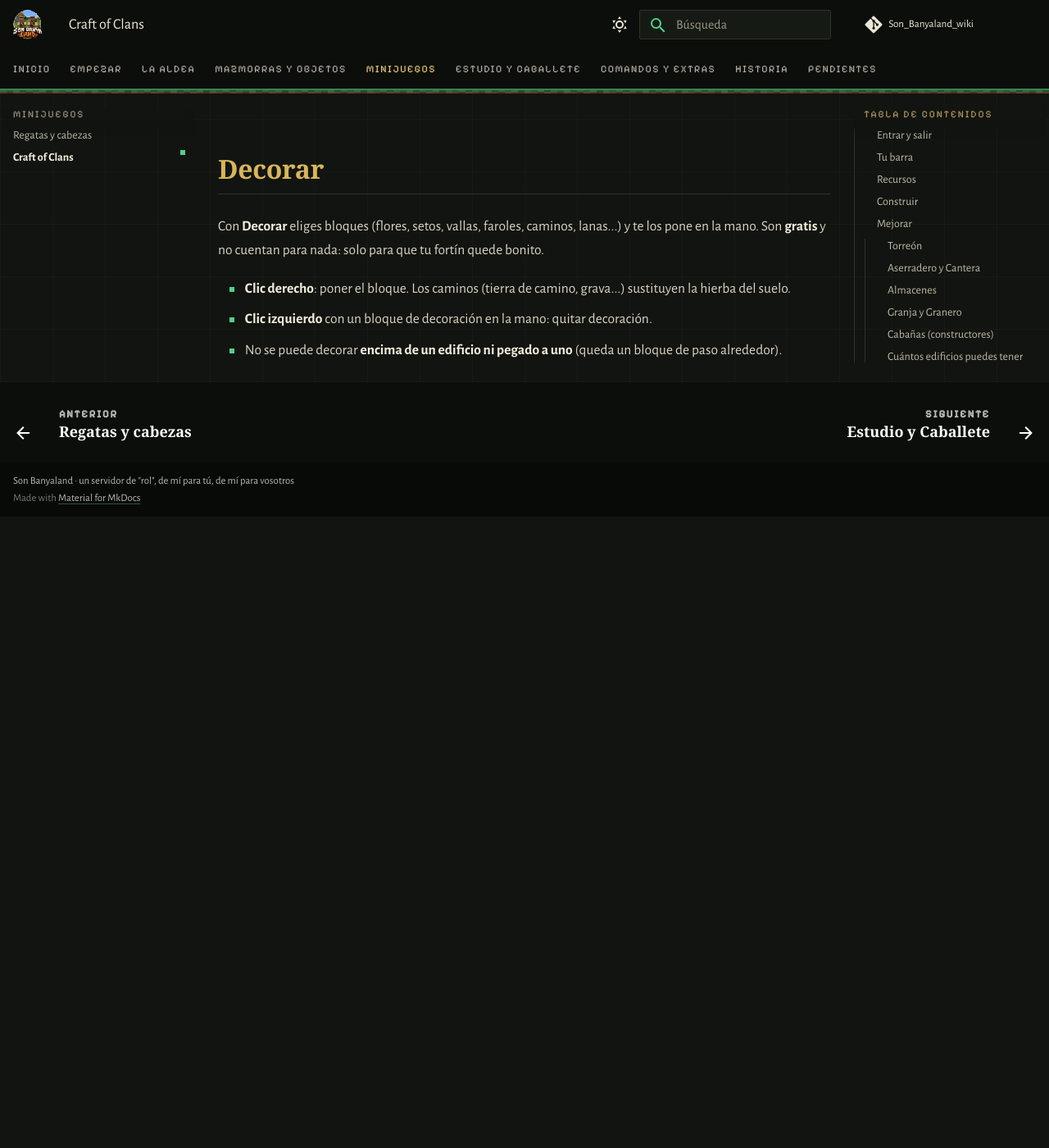
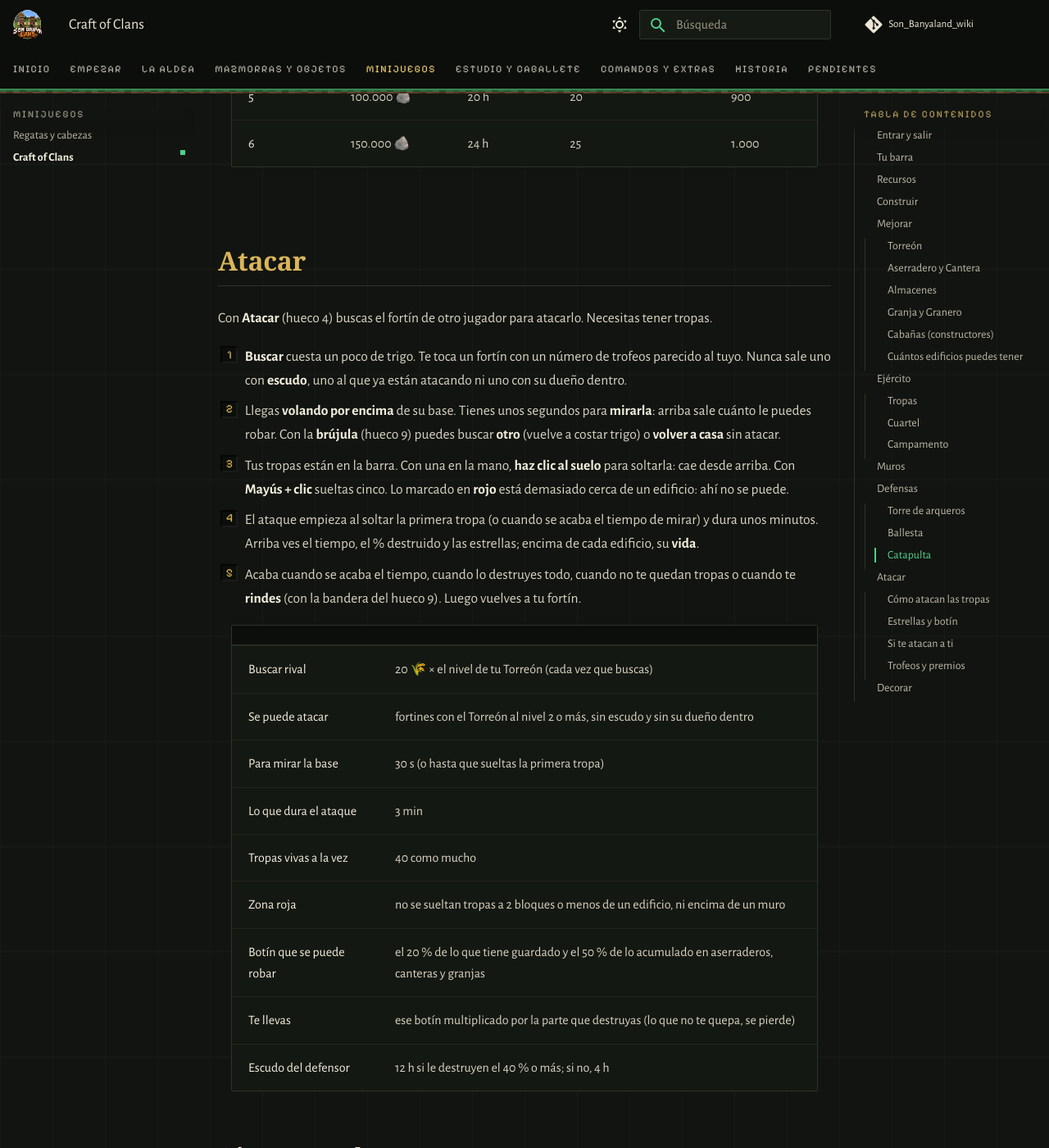
Before and after one commit to PigPilgrim/Son_Banyaland_wiki, an MkDocs documentation site: the page built from docs/clanes.md, in a window 1280 px wide and 1400 px high, scrolled down 14327 px. Shown: the whole window at 82% size. Built offline with MkDocs 1.6.1 and Material for MkDocs 9.7.7, drawn with Linux system fonts in a browser that asks for light colours; some web fonts are replaced; comment, search, counter and statistics services are not loaded; before the commit the page ends 14957 px from its top, so only the background shows below that; some of the changed text lies outside the part shown.

Commit message:
Craft of Clans: ataques (buscar, soltar tropas, estrellas, botín, escudo, trofeos y premios semanales); misiones: entregar con clic derecho al Pregonero
Co-Authored-By: Claude Opus 5.5 <noreply@anthropic.com>

```diff
--- /dev/null
+++ b/docs/_generado/clanes_ataque.md
@@ -0,0 +1,11 @@
+|  |  |
+|---|---|
+| Buscar rival | 20 🌾 × el nivel de tu Torreón (cada vez que buscas) |
+| Se puede atacar | fortines con el Torreón al nivel 2 o más, sin escudo y sin su dueño dentro |
+| Para mirar la base | 30 s (o hasta que sueltas la primera tropa) |
+| Lo que dura el ataque | 3 min |
+| Tropas vivas a la vez | 40 como mucho |
+| Zona roja | no se sueltan tropas a 2 bloques o menos de un edificio, ni encima de un muro |
+| Botín que se puede robar | el 20 % de lo que tiene guardado y el 50 % de lo acumulado en aserraderos, canteras y granjas |
+| Te llevas | ese botín multiplicado por la parte que destruyas (lo que no te quepa, se pierde) |
+| Escudo del defensor | 12 h si le destruyen el 40 % o más; si no, 4 h |
--- /dev/null
+++ b/docs/_generado/clanes_premios.md
@@ -0,0 +1,5 @@
+| Puesto de la semana | Premio |
+|---|---|
+| 1.º | 16 chips I |
+| 2.º | 8 chips I |
+| 3.º | 4 chips I |
--- /dev/null
+++ b/docs/_generado/clanes_trofeos.md
@@ -0,0 +1,7 @@
+| Tus trofeos | Los del rival | En juego | Si ganas (1 ★ o más) | Si pierdes (0 ★) |
+|---|---|---|---|---|
+| 0 | 0 | 30 | +30 | −15 |
+| 0 | 120 | 40 | +40 | −20 |
+| 120 | 0 | 20 | +20 | −10 |
+| 0 | 600 | 50 | +50 | −25 |
+| 600 | 0 | 5 | +5 | −2 |
--- a/docs/clanes.md
+++ b/docs/clanes.md
@@ -4,9 +4,8 @@ Un minijuego aparte del juego normal: tienes tu propio **fortín**, lo llenas de
 mejoras tardan **tiempo de verdad** (minutos al principio, horas después) y siguen avanzando aunque no estés conectado.
 
 !!! warning "⚠️ PENDIENTE"
-    Está en pruebas. Ya se puede construir, mejorar, decorar, **entrenar tropas** y poner **muros y defensas**, pero
-    **todavía no se lucha**: los **ataques a los fortines de los demás** llegarán más adelante. Los números de abajo
-    pueden cambiar.
+    Está en pruebas: ya se puede construir, entrenar tropas y **atacar los fortines de los demás**, pero los números
+    de abajo (vidas, daños, botín, trofeos...) pueden cambiar cuando se pruebe más.
 
 ## Entrar y salir
 
@@ -25,11 +24,12 @@ La primera vez que entras te dan una **parcela de 48×48** con una valla alreded
 |---|---|---|
 | 1 | **Plano** | Construir un edificio nuevo |
 | 2 | **Decorar** | Bloques de decoración |
-| 3 | **Mi fortín** | Tus recursos, tus constructores, tu **ejército**, la semana y **Recoger todo** |
+| 3 | **Mi fortín** | Tus recursos, tus constructores, tu **ejército**, tus **trofeos**, tu **registro** de ataques, la semana y **Recoger todo** |
+| 4 | **Atacar** | Buscar un fortín para [atacar](#atacar) |
 | 9 | **Salir al lobby** | Volver al lobby de minijuegos |
 
 **Haz clic a cualquier edificio** para ver su menú: **Mejorar**, **Recoger** (aserraderos, canteras y granjas),
-**Entrenar tropas** (cuartel) y **Mover**. Ahí también se ve su **vida** (contará en los ataques). Encima de cada
+**Entrenar tropas** (cuartel) y **Mover**. Ahí también se ve su **vida** (la que tiene cuando le atacan). Encima de cada
 edificio sale su nivel y, si está en obras, cuánto le queda (los muros no llevan cartel).
 
 ## Recursos
@@ -106,12 +106,11 @@ Las tropas se entrenan en el **Cuartel** con trigo y esperan en los **Campamento
 - Mientras estás en tu fortín, en el campamento se ve **una tropa de cada tipo** que tengas, quieta.
 
 !!! note "Para qué sirven"
-    Las tropas son para **atacar los fortines de los demás**, que llegará más adelante. De momento solo se entrenan y
-    esperan.
+    Las tropas son para [atacar los fortines de los demás](#atacar). Las que sueltas en un ataque no vuelven.
 
 ### Tropas
 
-El **cuartel** necesita cierto nivel para cada tropa; los números de combate son para cuando lleguen los ataques.
+El **cuartel** necesita cierto nivel para cada tropa. Cada tropa golpea una vez por segundo.
 
 --8<-- "_generado/clanes_tropas.md"
 
@@ -137,7 +136,8 @@ Los muros son de **un bloque**, se pagan con piedra y se ponen y mejoran **al mo
 
 ## Defensas
 
-Las defensas son para cuando lleguen los ataques: **todavía no disparan**. Ya se pueden construir y mejorar.
+Las defensas disparan solas a las tropas que te atacan, una vez por segundo, a la más cercana que tengan a su
+alcance. Mientras una defensa **se está mejorando no dispara** (pero la pueden destruir).
 
 --8<-- "_generado/clanes_defensas.md"
 
@@ -155,6 +155,65 @@ Su nivel máximo es el 6.
 
 --8<-- "_generado/clanes_catapulta.md"
 
+## Atacar
+
+Con **Atacar** (hueco 4) buscas el fortín de otro jugador para atacarlo. Necesitas tener tropas.
+
+1. **Buscar** cuesta un poco de trigo. Te toca un fortín con un número de trofeos parecido al tuyo. Nunca sale uno con
+   **escudo**, uno al que ya están atacando ni uno con su dueño dentro.
+2. Llegas **volando por encima** de su base. Tienes unos segundos para **mirarla**: arriba sale cuánto le puedes robar.
+   Con la **brújula** (hueco 9) puedes buscar **otro** (vuelve a costar trigo) o **volver a casa** sin atacar.
+3. Tus tropas están en la barra. Con una en la mano, **haz clic al suelo** para soltarla: cae desde arriba. Con
+   **Mayús + clic** sueltas cinco. Lo marcado en **rojo** está demasiado cerca de un edificio: ahí no se puede.
+4. El ataque empieza al soltar la primera tropa (o cuando se acaba el tiempo de mirar) y dura unos minutos. Arriba ves
+   el tiempo, el % destruido y las estrellas; encima de cada edificio, su **vida**.
+5. Acaba cuando se acaba el tiempo, cuando lo destruyes todo, cuando no te quedan tropas o cuando te **rindes** (con
+   la bandera del hueco 9). Luego vuelves a tu fortín.
+
+--8<-- "_generado/clanes_ataque.md"
+
+### Cómo atacan las tropas
+
+- Cada tropa va a por lo suyo (ver la tabla de [Tropas](#tropas)): **lo más cercano**, **las defensas** o **los
+  muros**. Ninguna va a por un muro si no es que le **corta el paso**: entonces lo golpea hasta abrir hueco.
+- El **Arquero** y la **Bruja** atacan desde lejos, también por encima de un muro. La Bruja y el **Zapador** hacen
+  daño en área; el Zapador explota al llegar (y hace mucho más daño a los muros).
+- El **Fantasma** vuela: pasa por encima de todo y solo le pueden dar las **torres de arqueros**.
+- Un edificio sin vida queda en **ruinas** y un muro, en nada. La decoración no se toca.
+
+### Estrellas y botín
+
+| Estrella | Cómo se gana |
+|---|---|
+| ★ | Destruir la mitad de los edificios (los muros no cuentan) |
+| ★ | Destruir el Torreón |
+| ★ | Destruirlo todo |
+
+Te llevas el **botín** multiplicado por la parte destruida: con el 60 % destruido, el 60 % del botín. Las tropas que
+soltaste **se pierden** aunque sigan vivas; las que no soltaste vuelven a tu campamento.
+
+### Si te atacan a ti
+
+- No pasa nada mientras estás dentro de tu fortín: entonces no te pueden atacar.
+- Después de un ataque te queda un **escudo** unas horas: nadie te puede atacar.
+- Tu fortín **vuelve a estar como antes** en cuanto acaba el ataque: no hay que reconstruir nada. Solo pierdes lo que
+  te robaron y los trofeos.
+- Al entrar en tu fortín te avisa de quién te atacó, y en **Mi fortín → Registro** ves tus últimos ataques y
+  defensas.
+
+### Trofeos y premios
+
+Atacar con **1 estrella o más** te da trofeos y se los quita al defensor; con 0 estrellas, los pierdes tú y se los
+lleva él. Cuantos más trofeos tiene el rival, más hay en juego. Nadie baja de 0.
+
+--8<-- "_generado/clanes_trofeos.md"
+
+Cada semana hay un **ranking de los trofeos ganados esa semana** (en **Mi fortín → Trofeos** y en el cartel encima
+del portal del lobby). Al acabar la semana, los tres primeros se llevan **chips**, que se cobran en la aldea como los
+demás premios de minijuegos. Es lo único de Craft of Clans que sale al juego normal.
+
+--8<-- "_generado/clanes_premios.md"
+
 ## Decorar
 
 Con **Decorar** eliges bloques (flores, setos, vallas, faroles, caminos, lanas...) y te los pone en la mano. Son
```
Also changed, not shown: docs/misiones.md (+2 -1 lines), docs/pendientes.md (+3 -3 lines), generar.py (+20 -0 lines).
